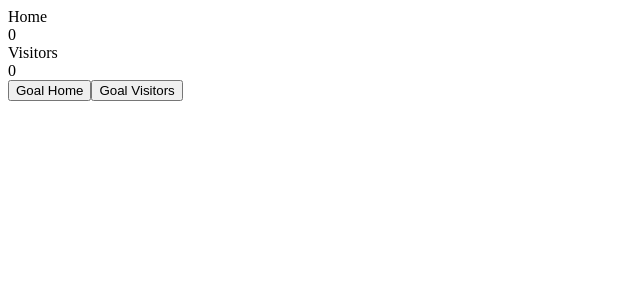
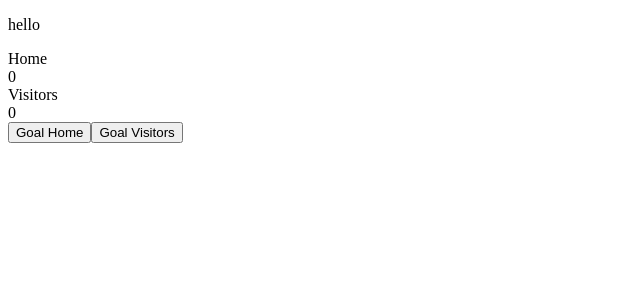
Before and after one commit to Real-Time-Football/realtime-football-app, a React app: page / in a window 1280 px wide. Shown: the top 300 px of the page, without its empty margins (0-640 px from the left). Built offline with nearby package versions, Linux system fonts and the light colour scheme; the HTML template or start-up script is replaced by a standard one.

Commit message:
:wrench: Initial webpack-dev-server setup

```diff
--- a/package.json
+++ b/package.json
@@ -8,7 +8,8 @@
     "test": "jest",
     "lint": "eslint '**/*.js'",
     "format": "prettier --write **/*.js",
-    "build": "webpack --config webpack.config.js"
+    "build": "webpack --config webpack.config.js",
+    "dev": "webpack-dev-server --config webpack.config.js --open"
   },
   "jest": {
     "setupFilesAfterEnv": [
--- a/src/components/ScoreBoard.js
+++ b/src/components/ScoreBoard.js
@@ -22,6 +22,7 @@ class ScoreBoard extends React.PureComponent {
         return (
             <div>
                 <div>
+                    <p>hello </p>
                     <TeamScore
                         data-team-type={'home'}
                         teamDescription={'Home'}
```
